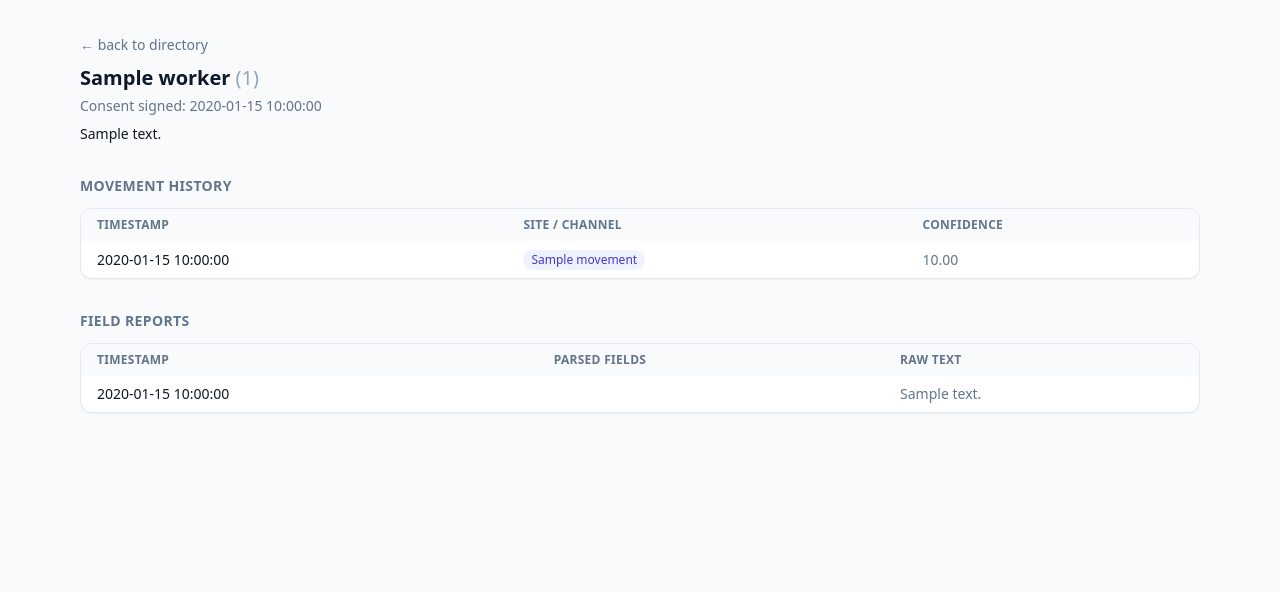
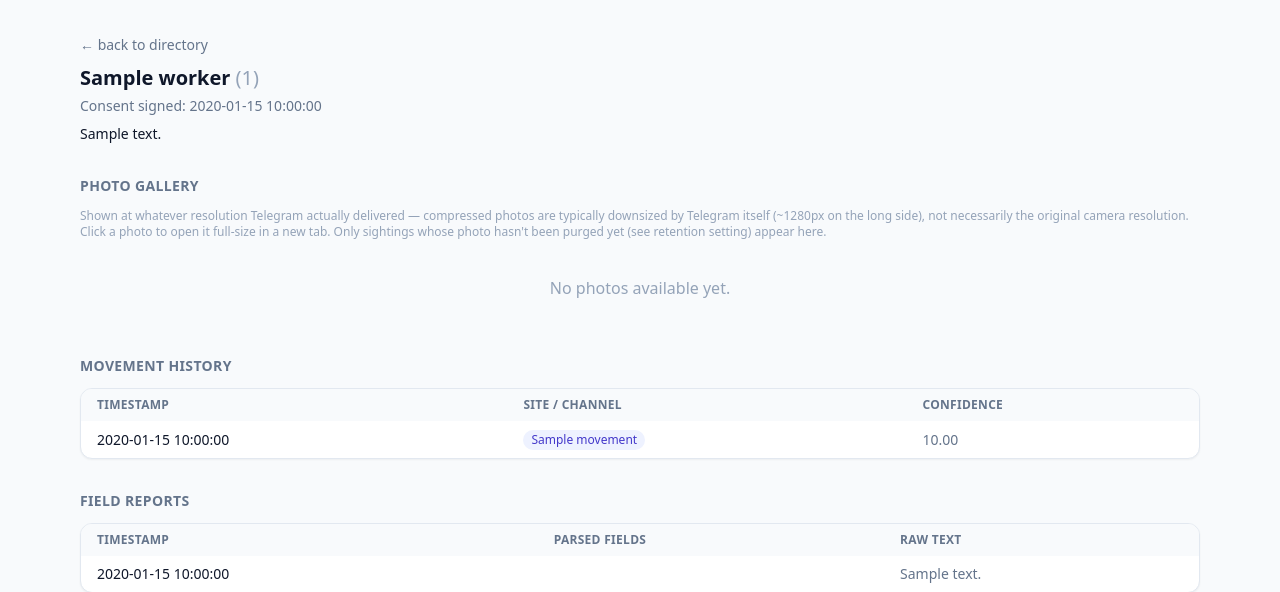
Before and after one commit to ghufxpert84/facial, a FastAPI app: template dashboard/templates/worker_detail.html in a window 1280 px wide. Shown: the top 592 px of the page. Run offline with FastAPI, Linux system fonts and the light colour scheme; the template is opened without the code that fills it: most values are stand-ins (such as "Sample title", 1, 10 or a date in 2020); parts of the project's set-up code (start-up, migrations or seed data) failed here and were passed over; some libraries are stand-ins or nearby versions.

Commit message:
Add worker photo gallery to worker detail page
Shows every sighting's actual photo (not just timestamp/site/confidence)
in a grid, clickable to open full-size in a new tab. New
GET /workers/{worker_id}/photo/{sighting_id} route serves the sighting's
stored photo_path, validated against worker_id (a sighting must belong to
the requesting worker, not just exist) before serving. Photos naturally
disappear from the gallery once purged by the retention job, since
sightings.photo_path stops resolving to a file on disk.

Note: displayed resolution is whatever Telegram actually delivered --
compressed photos are typically downsized by Telegram itself (~1280px on
the long side) unless sent as an uncompressed file, so this may not
literally be 1920x1080 "Full HD" depending on how the source posted them.

Verified locally: the ownership-check query (sighting must belong to the
requesting worker_id) against real SQLite, confirming a mismatched
worker_id/sighting_id pair correctly returns no row (404 path).

```diff
--- a/dashboard/app.py
+++ b/dashboard/app.py
@@ -146,7 +146,7 @@ def worker_detail(worker_id: int, request: Request, user: dict = Depends(require
 
         sightings = conn.execute(
             """
-            SELECT s.timestamp, c.name, c.site_label, s.confidence
+            SELECT s.id, s.timestamp, c.name, c.site_label, s.confidence, s.photo_path
             FROM sightings s JOIN channels c ON c.id = s.channel_id
             WHERE s.worker_id = ? ORDER BY s.timestamp DESC
             """,
@@ -161,7 +161,17 @@ def worker_detail(worker_id: int, request: Request, user: dict = Depends(require
         conn.close()
 
     worker = {"id": w[0], "name": w[1], "employee_id": w[2], "consent_signed_at": w[3], "notes": w[4]}
-    movement = [{"timestamp": s[0], "channel_name": s[1], "site_label": s[2], "confidence": s[3]} for s in sightings]
+    movement = [
+        {
+            "sighting_id": s[0],
+            "timestamp": s[1],
+            "channel_name": s[2],
+            "site_label": s[3],
+            "confidence": s[4],
+            "has_photo": bool(s[5]),
+        }
+        for s in sightings
+    ]
     field_reports = [
         {"timestamp": r[0], "raw_text": r[1], "parsed_fields": json.loads(r[2]) if r[2] else {}} for r in reports
     ]
@@ -170,6 +180,20 @@ def worker_detail(worker_id: int, request: Request, user: dict = Depends(require
         "worker_detail.html",
         {"request": request, "user": user, "worker": worker, "movement": movement, "field_reports": field_reports},
     )
+
+
+@app.get("/workers/{worker_id}/photo/{sighting_id}")
+def worker_sighting_photo(worker_id: int, sighting_id: int, user: dict = Depends(require_login)):
+    conn = get_conn()
+    try:
+        row = conn.execute(
+            "SELECT photo_path FROM sightings WHERE id = ? AND worker_id = ?", (sighting_id, worker_id)
+        ).fetchone()
+    finally:
+        conn.close()
+    if row is None or not row[0] or not os.path.exists(row[0]):
+        raise HTTPException(status_code=404, detail="Photo not found")
+    return FileResponse(row[0], media_type="image/jpeg")
 
 
 # --- admin: users --------------------------------------------------------------
--- a/dashboard/templates/worker_detail.html
+++ b/dashboard/templates/worker_detail.html
@@ -5,6 +5,28 @@
 <h1 class="text-xl font-semibold mt-2">{{ worker.name }} <span class="text-slate-400 font-normal">({{ worker.employee_id }})</span></h1>
 <p class="text-sm text-slate-500 mt-1">Consent signed: {{ worker.consent_signed_at }}</p>
 {% if worker.notes %}<p class="text-sm mt-2">{{ worker.notes }}</p>{% endif %}
+
+<h2 class="text-sm font-semibold text-slate-500 uppercase tracking-wide mt-8 mb-3">Photo gallery</h2>
+<p class="text-xs text-slate-400 mb-3">
+  Shown at whatever resolution Telegram actually delivered — compressed
+  photos are typically downsized by Telegram itself (~1280px on the long
+  side), not necessarily the original camera resolution. Click a photo to
+  open it full-size in a new tab. Only sightings whose photo hasn't been
+  purged yet (see retention setting) appear here.
+</p>
+<div class="grid grid-cols-2 sm:grid-cols-3 md:grid-cols-4 lg:grid-cols-5 gap-3">
+  {% for m in movement if m.has_photo %}
+  <a href="/workers/{{ worker.id }}/photo/{{ m.sighting_id }}" target="_blank" class="block bg-white border border-slate-200 rounded-lg overflow-hidden shadow-sm hover:shadow-md transition-shadow">
+    <img src="/workers/{{ worker.id }}/photo/{{ m.sighting_id }}" class="w-full h-32 object-cover bg-slate-100" loading="lazy">
+    <div class="p-2">
+      <p class="text-xs text-slate-500 truncate">{{ m.site_label or m.channel_name }}</p>
+      <p class="text-xs text-slate-400 truncate">{{ m.timestamp }}</p>
+    </div>
+  </a>
+  {% else %}
+  <p class="text-slate-400 col-span-full text-center py-6">No photos available yet.</p>
+  {% endfor %}
+</div>
 
 <h2 class="text-sm font-semibold text-slate-500 uppercase tracking-wide mt-8 mb-3">Movement history</h2>
 <div class="bg-white border border-slate-200 rounded-xl shadow-sm overflow-hidden">
```
